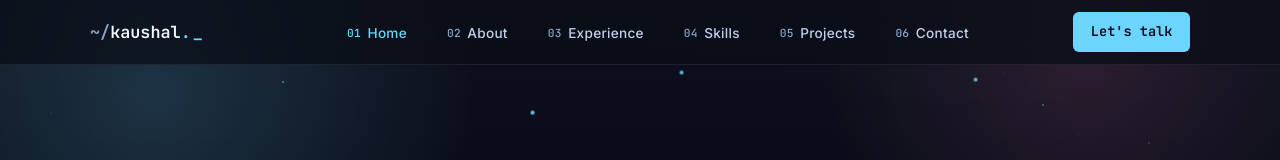
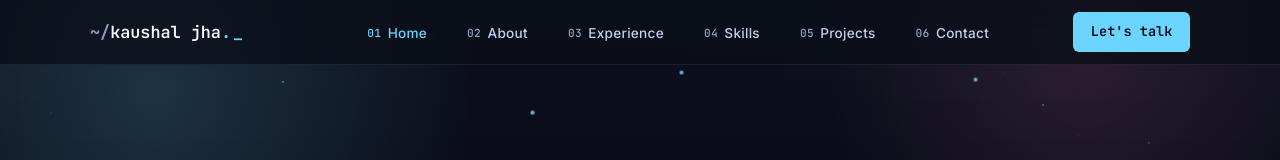
Before and after one commit to KausHalJHa-04/personal-portfolio, a plain HTML site: page index.html in a window 1280 px wide. Shown: the top 160 px of the page. Drawn offline with nearby package versions, Linux system fonts and the light colour scheme.

Commit message:
new theme

```diff
--- a/index.html
+++ b/index.html
@@ -16,7 +16,7 @@
 
     <header class="l-header">
         <nav class="nav bd-grid">
-            <a href="#home" class="nav-logo"><span class="nav-logo-prompt">~/</span>kaushal<span class="nav-logo-dot">.</span><span class="nav-logo-cursor">_</span></a>
+            <a href="#home" class="nav-logo"><span class="nav-logo-prompt">~/</span>kaushal jha<span class="nav-logo-dot">.</span><span class="nav-logo-cursor">_</span></a>
 
             <div class="nav-menu" id="nav-menu">
                 <ul class="nav-list">
```
